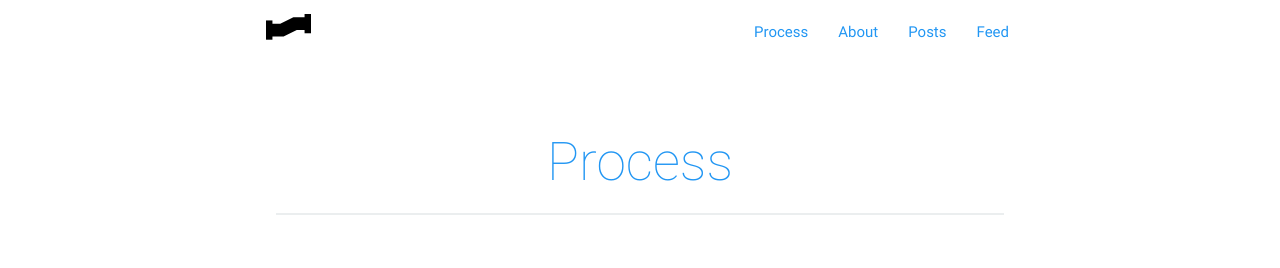
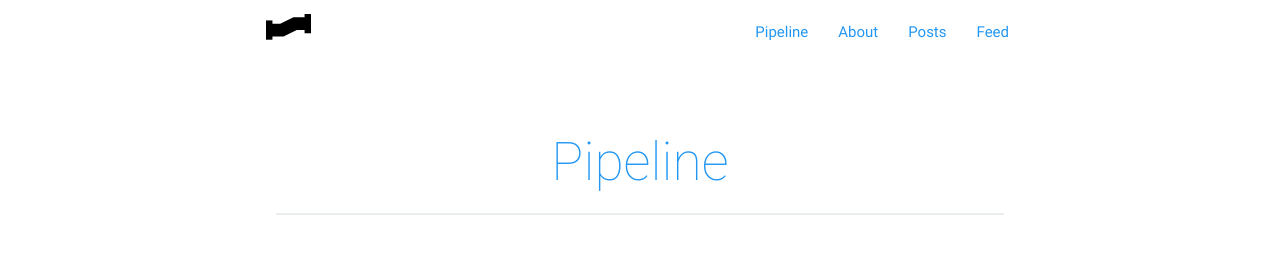
Before and after one commit to dmd-program/pipeline, a Jekyll site: the page built from index.html, in a window 1280 px wide and 1071 px high. Shown: the top 268 px of the window. Built offline with Jekyll 4.4.1, drawn with Linux system fonts in a browser that asks for light colours; the list of posts is cut into pages by our own code.

Commit message:
nav and page title

```diff
--- a/_includes/header.html
+++ b/_includes/header.html
@@ -1,7 +1,7 @@
 <div class="navbar-fixed">
 <nav class="white blue-text z-depth-0">
     <ul id="slide-out" class="side-nav">
-        <li><a href="{{ site.baseurl }}/" class="blue-text">Process</a></li>
+        <li><a href="{{ site.baseurl }}/" class="blue-text">Pipeline</a></li>
         <li><a href="{{ "/about" | prepend: site.baseurl }}" class="blue-text">About</a></li>
         <li><a href="{{ "/posts" | prepend: site.baseurl }}" class="blue-text">Posts</a></li>
         <li><a href="{{ "/feed.xml" | prepend: site.baseurl }}" class="blue-text">Feed</a></li>
@@ -9,7 +9,7 @@
     <div class="container container-large">
         <a class="brand-logo" href="{{ site.baseurl }}/" class="blue-text"> {% include pipeline-logo-svg.html %}</a>
         <ul class="right hide-on-med-and-down">
-             <li><a href="{{ site.baseurl }}/" class="blue-text">Process</a></li>
+             <li><a href="{{ site.baseurl }}/" class="blue-text">Pipeline</a></li>
              <li><a href="{{ "/about" | prepend: site.baseurl }}" class="blue-text">About</a></li>
             <li><a href="{{ "/posts" | prepend: site.baseurl }}" class="blue-text">Posts</a></li>
             <li><a href="{{ "/feed.xml" | prepend: site.baseurl }}" class="blue-text">Feed</a></li>
--- a/index.html
+++ b/index.html
@@ -1,6 +1,6 @@
 ---
 layout: page
-title: Process
+title: Pipeline
 ---
 
   <div class="row">
```
